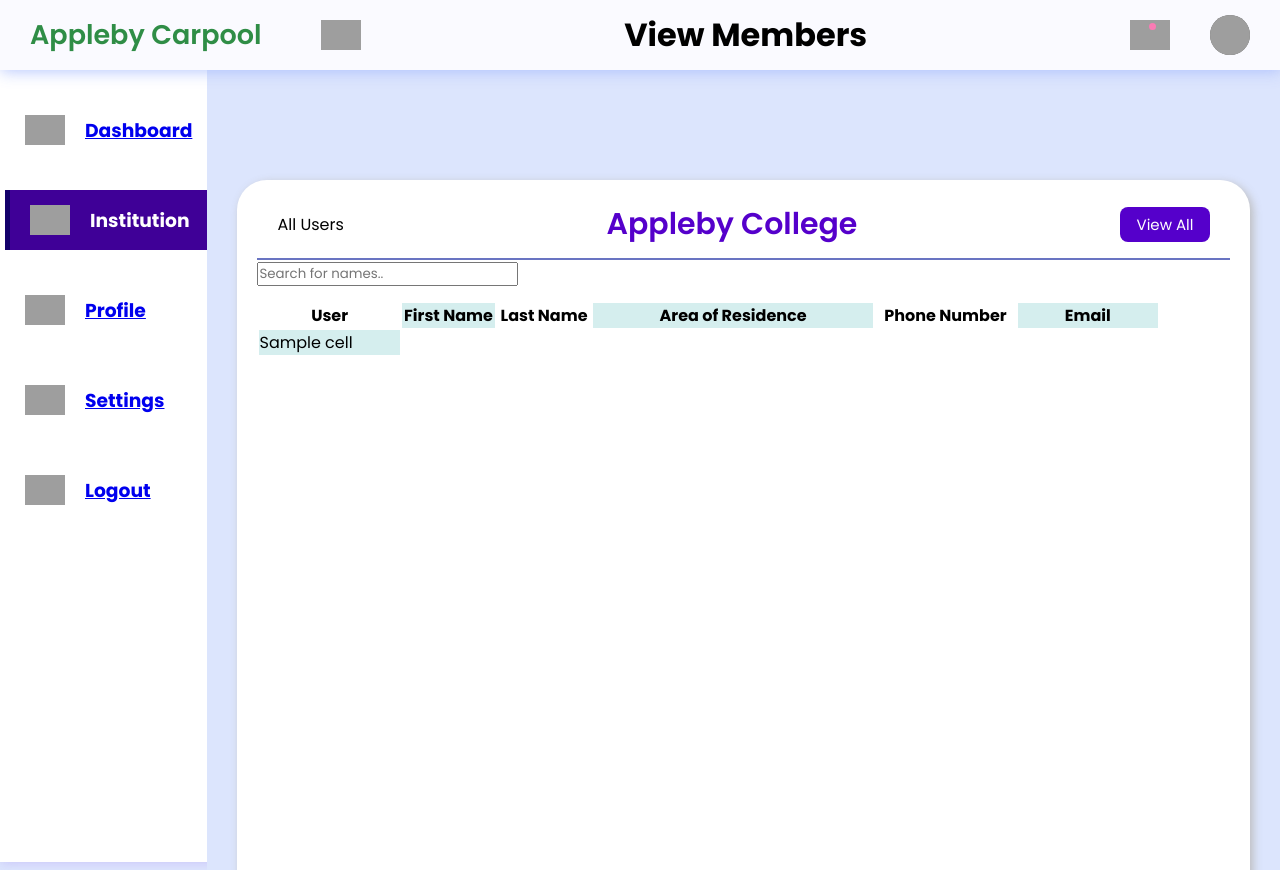
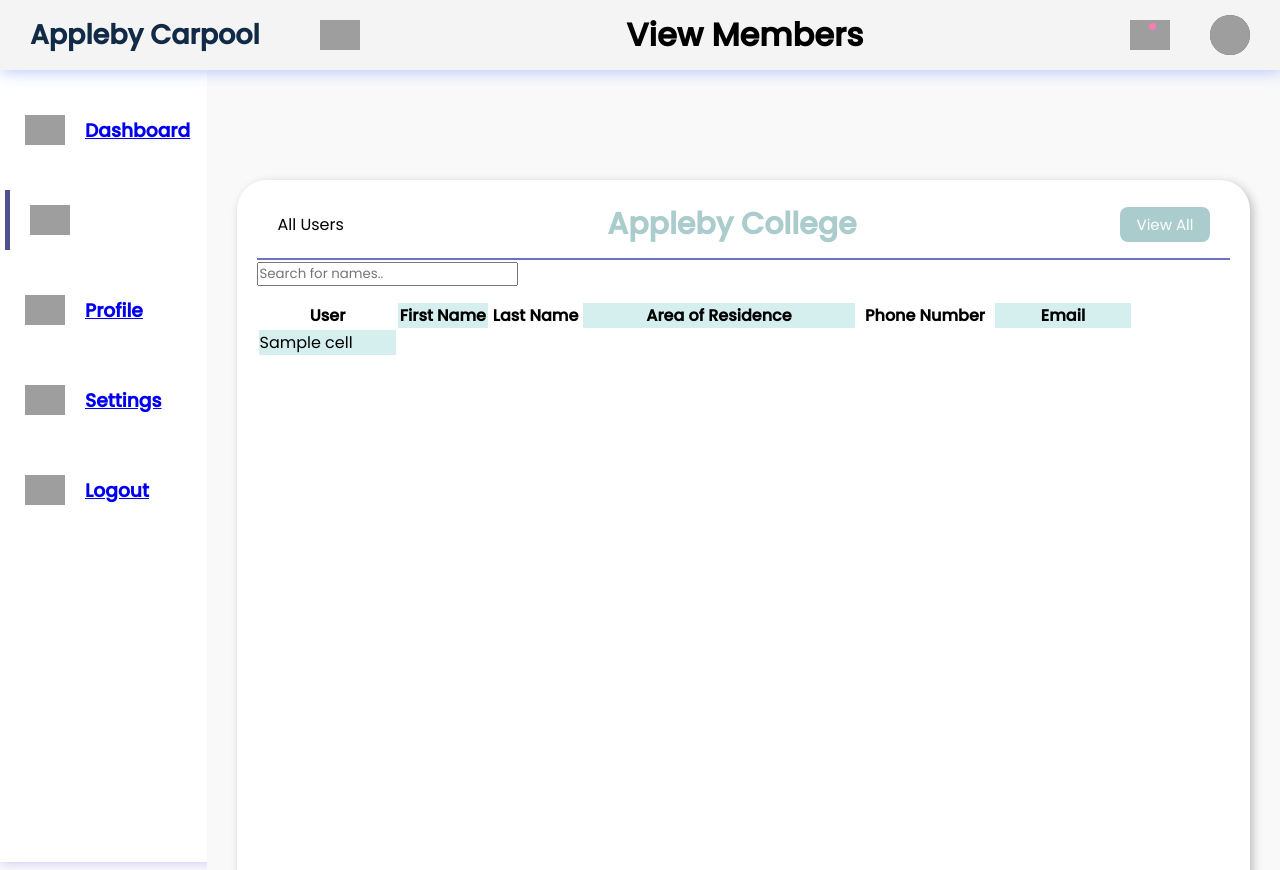
Before and after one commit to superasymmetry/carpool-app, a Flask app: template templates/institution.html in a window 1280 px wide. Run offline with Flask 3, Linux system fonts and the light colour scheme; the template is opened without the code that fills it: most values are stand-ins (such as "Sample title", 1, 10 or a date in 2020); grey boxes are pictures that could not be loaded.

Commit message:
Update style.css

```diff
--- a/static/style.css
+++ b/static/style.css
@@ -1,7 +1,6 @@
 /* Main CSS Here */
 
-@import url(
-"https://fonts.googleapis.com/css2?family=Poppins:ital,wght@0,100;0,200;0,300;0,400;0,500;0,600;0,700;0,800;0,900;1,100;1,200;1,300;1,400;1,500;1,600;1,700;1,800;1,900&display=swap");
+@import url("https://fonts.googleapis.com/css2?family=Poppins:wght@300;400;500&display=swap");
 
 * {
     margin: 0;
@@ -9,23 +8,25 @@
     box-sizing: border-box;
     font-family: "Poppins", sans-serif;
 }
+
+
 :root {
---background-color1: #fafaff;
---background-color2: #ffffff;
---background-color3: #ededed;
---background-color4: #cad7fda4;
---primary-color: #4b49ac;
---secondary-color: #0c007d;
---Border-color: #3f0097;
---one-use-color: #3f0097;
---two-use-color: #5500cb;
+  --background-color1: #f4f4f4;  /* Light gray */
+  --background-color2: #ffffff;  /* White */
+  --background-color3: #112A46;  /* Medium gray */
+  --background-color4: #f9f9f9;  /* Off-white background */
+  --primary-color: #112A46;      /* Dark blue */
+  --secondary-color: #007bff;    /* Light blue */
+  --border-color: #cad7fda4;     /* Softened blue */
+  --one-use-color: #007bff;      /* Light blue */
+  --two-use-color: #007bff;      /* Light blue */
 }
+
 body {
   background-color: var(--background-color4);
   max-width: 100%;
   overflow-x: hidden;
 }
-
 header {
 height: 70px;
 width: 100vw;
@@ -42,7 +43,7 @@
 .logo {
 font-size: 27px;
 font-weight: 600;
-color: rgb(47, 141, 70);
+color: #112A46;
 }
 
 .icn {
@@ -281,14 +282,14 @@
 .recent-Articles {
 font-size: 30px;
 font-weight: 600;
-color: #5500cb;
+color: #AACCCC;
 }
 
 .view {
 height: 35px;
 width: 90px;
 border-radius: 8px;
-background-color: #5500cb;
+background-color: #AACCCC;
 color: white;
 font-size: 15px;
 border: none;
```
Lines whose indentation alone changed are shown as unchanged.
